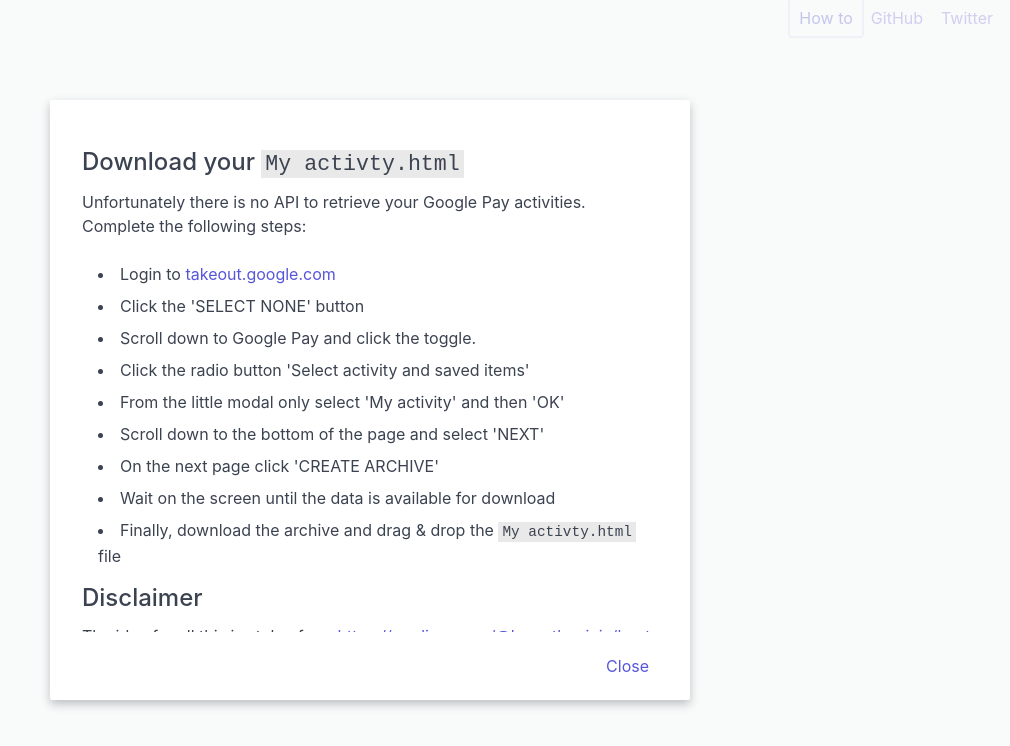
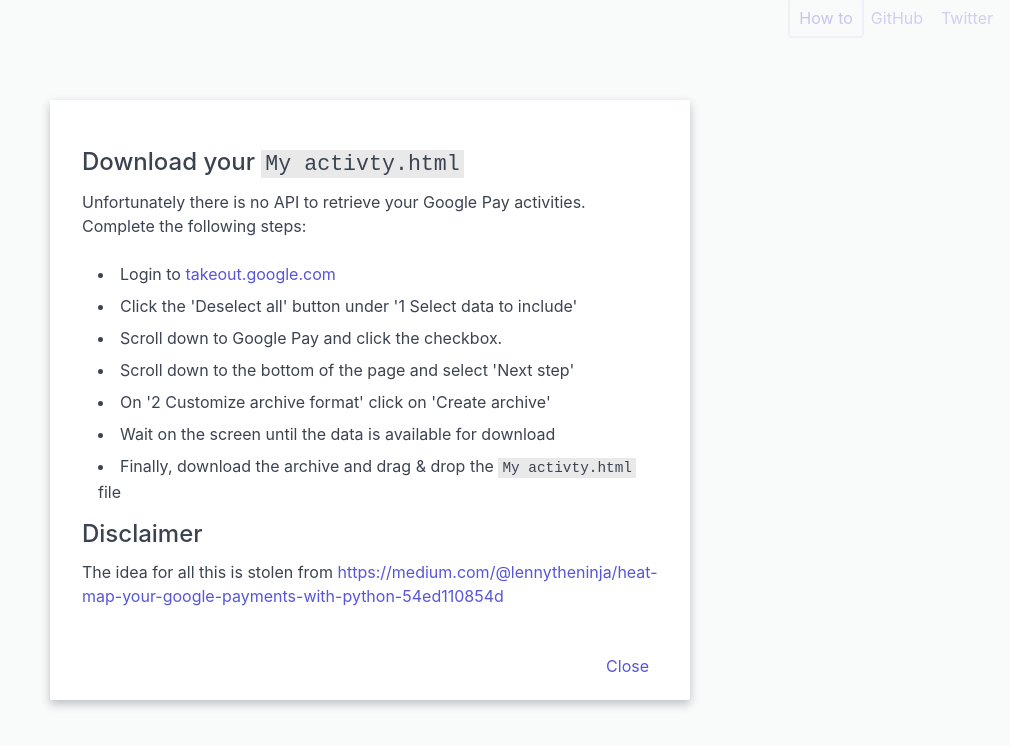
Before and after one commit to dmengelt/google-pay-heatmap, a plain HTML site: page index.html in a window 1280 px wide. Both pictures are taken after a click on the link "How to". Shown: the whole page, without its empty margins (270-1280 px from the left). Drawn offline with nearby package versions, Linux system fonts and the light colour scheme; some packages are replaced by stand-ins of ours.

Commit message:
updated howto to respect new Google Takeout UI

```diff
--- a/index.html
+++ b/index.html
@@ -91,12 +91,10 @@
                 <p>Unfortunately there is no API to retrieve your Google Pay activities. Complete the following steps:</p>
                 <ul>
                     <li>Login to <a href="https://takeout.google.com" target="_blank">takeout.google.com</a></li>
-                    <li>Click the 'SELECT NONE' button</li>
-                    <li>Scroll down to Google Pay and click the toggle.</li>
-                    <li>Click the radio button 'Select activity and saved items'</li>
-                    <li>From the little modal only select 'My activity' and then 'OK'</li>
-                    <li>Scroll down to the bottom of the page and select 'NEXT'</li>
-                    <li>On the next page click 'CREATE ARCHIVE'</li>
+                    <li>Click the 'Deselect all' button  under '1 Select data to include'</li>
+                    <li>Scroll down to Google Pay and click the checkbox.</li>
+                    <li>Scroll down to the bottom of the page and select 'Next step'</li>
+                    <li>On '2 Customize archive format' click on 'Create archive'</li>
                     <li>Wait on the screen until the data is available for download</li>
                     <li>Finally, download the archive and drag & drop the <span class="like-pre">My activty.html</span> file</li>
                 </ul>
```
